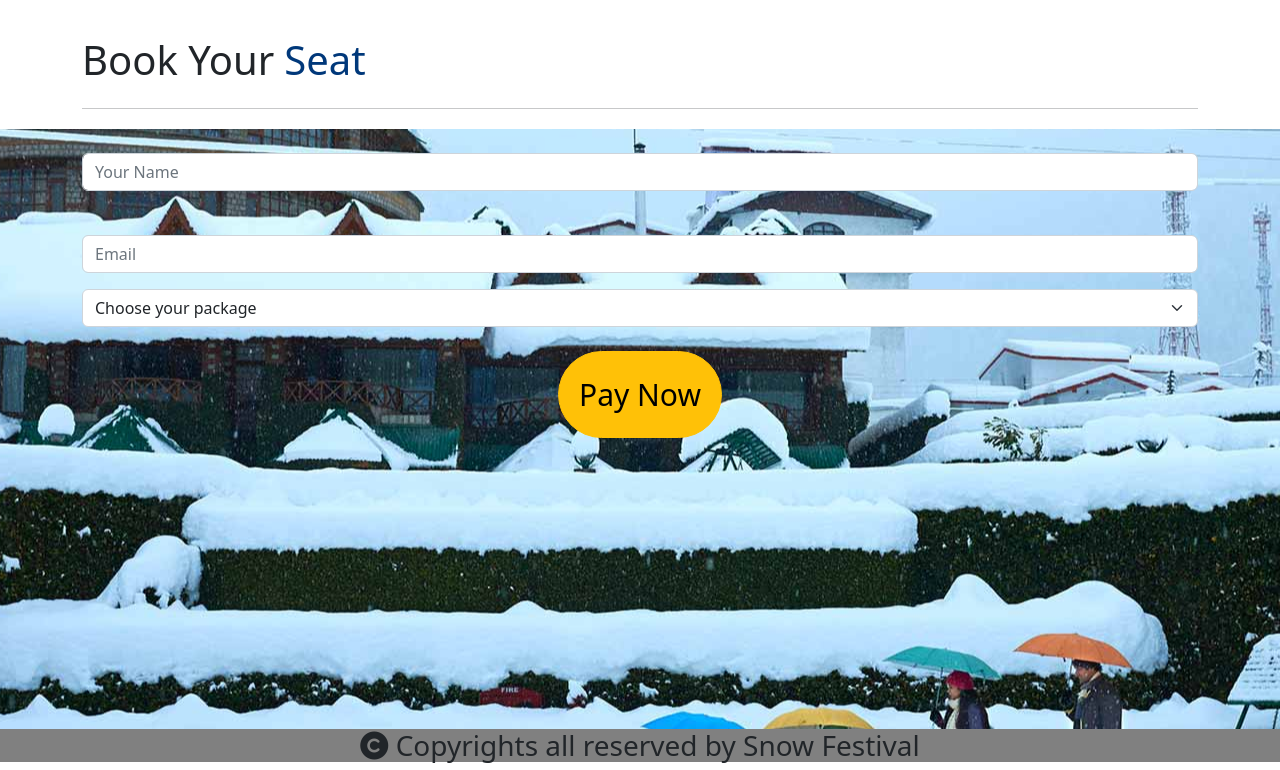
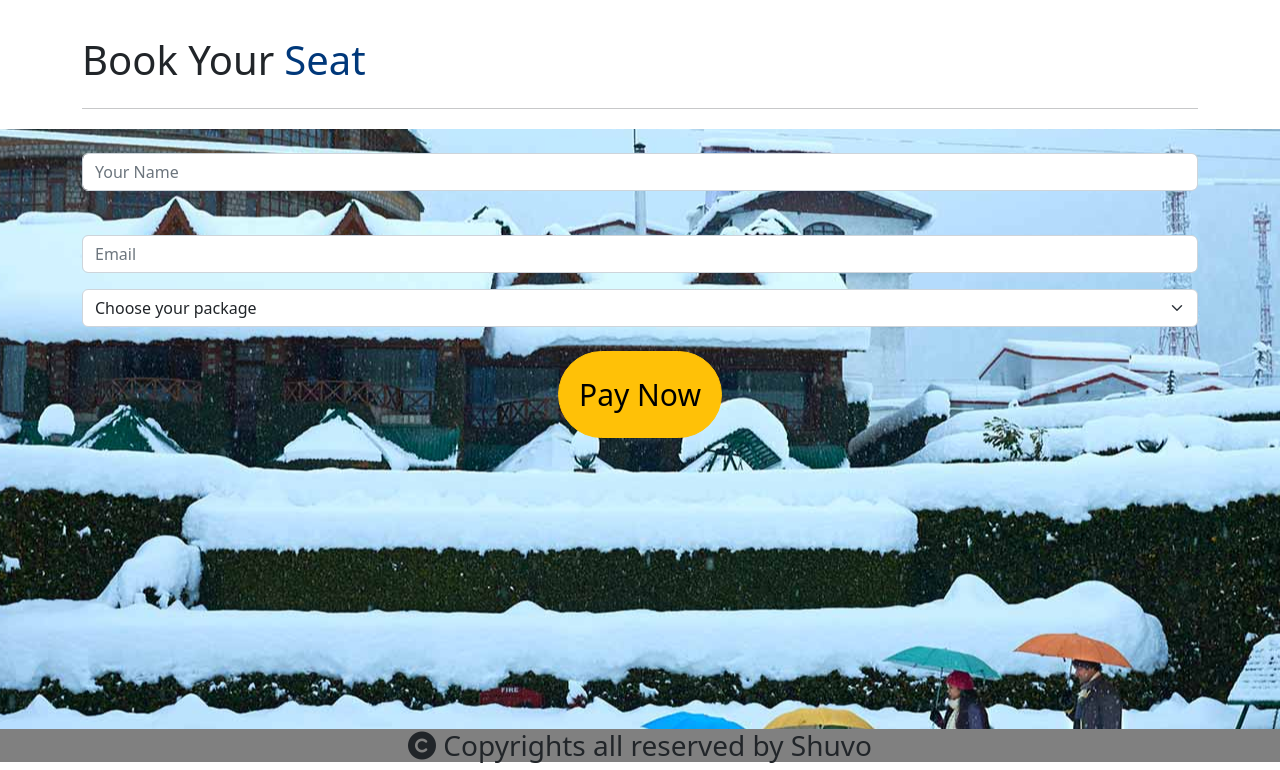
Before and after one commit to Shuvo-2077/Winter-Festival, a plain HTML site: page index.html in a window 1280 px wide. Shown: the part 1004-1774 px from the top of the page. Drawn offline with nearby package versions, Linux system fonts and the light colour scheme.

Commit message:
Update index.html

```diff
--- a/index.html
+++ b/index.html
@@ -165,7 +165,7 @@
 <div id="footer">
 
 
-        <h3><i class="fa-solid fa-copyright"></i> Copyrights all reserved by Snow Festival </h3>
+        <h3><i class="fa-solid fa-copyright"></i> Copyrights all reserved by Shuvo </h3>
 
 <!-- Footer section end -->
 
```
